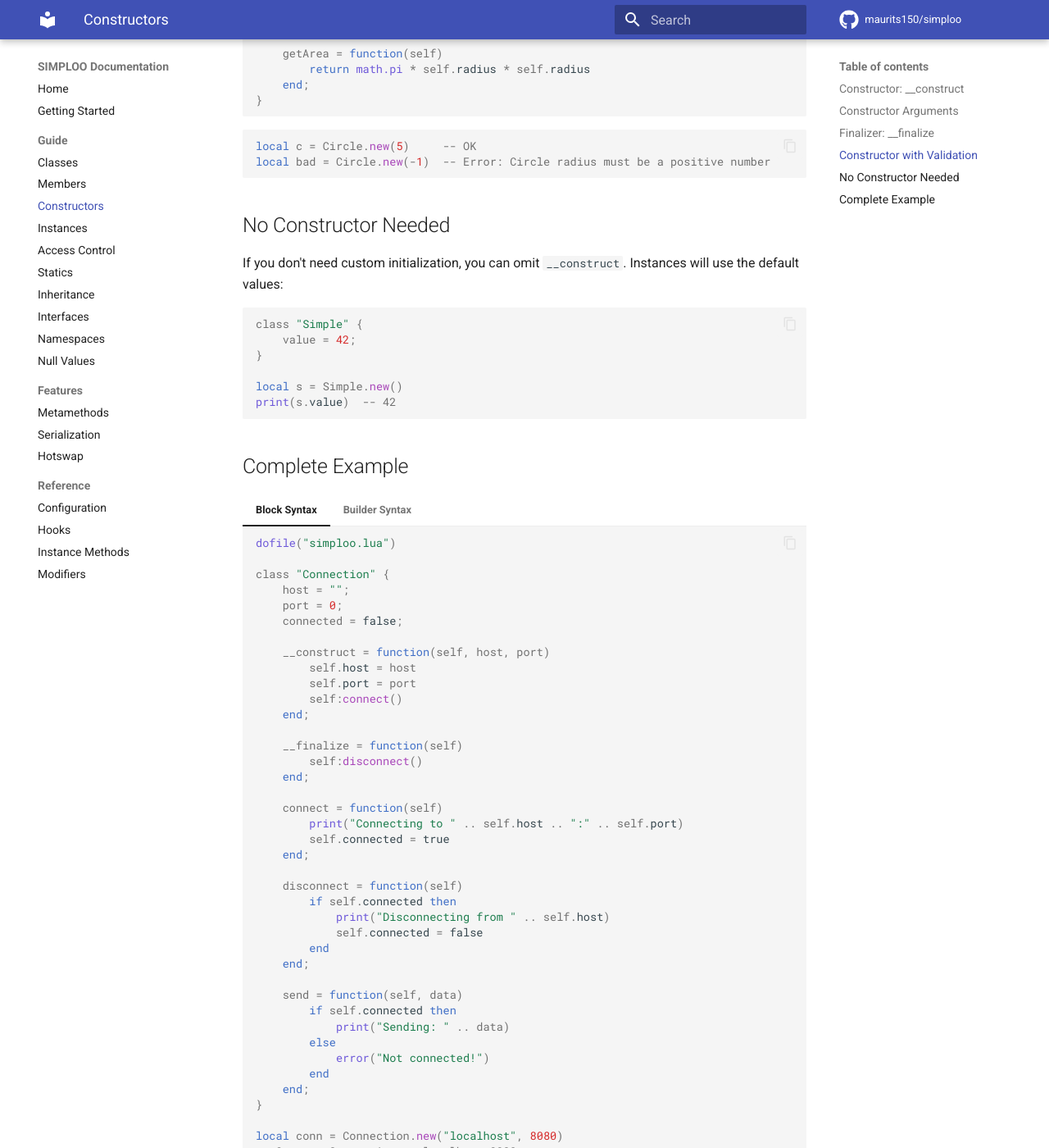
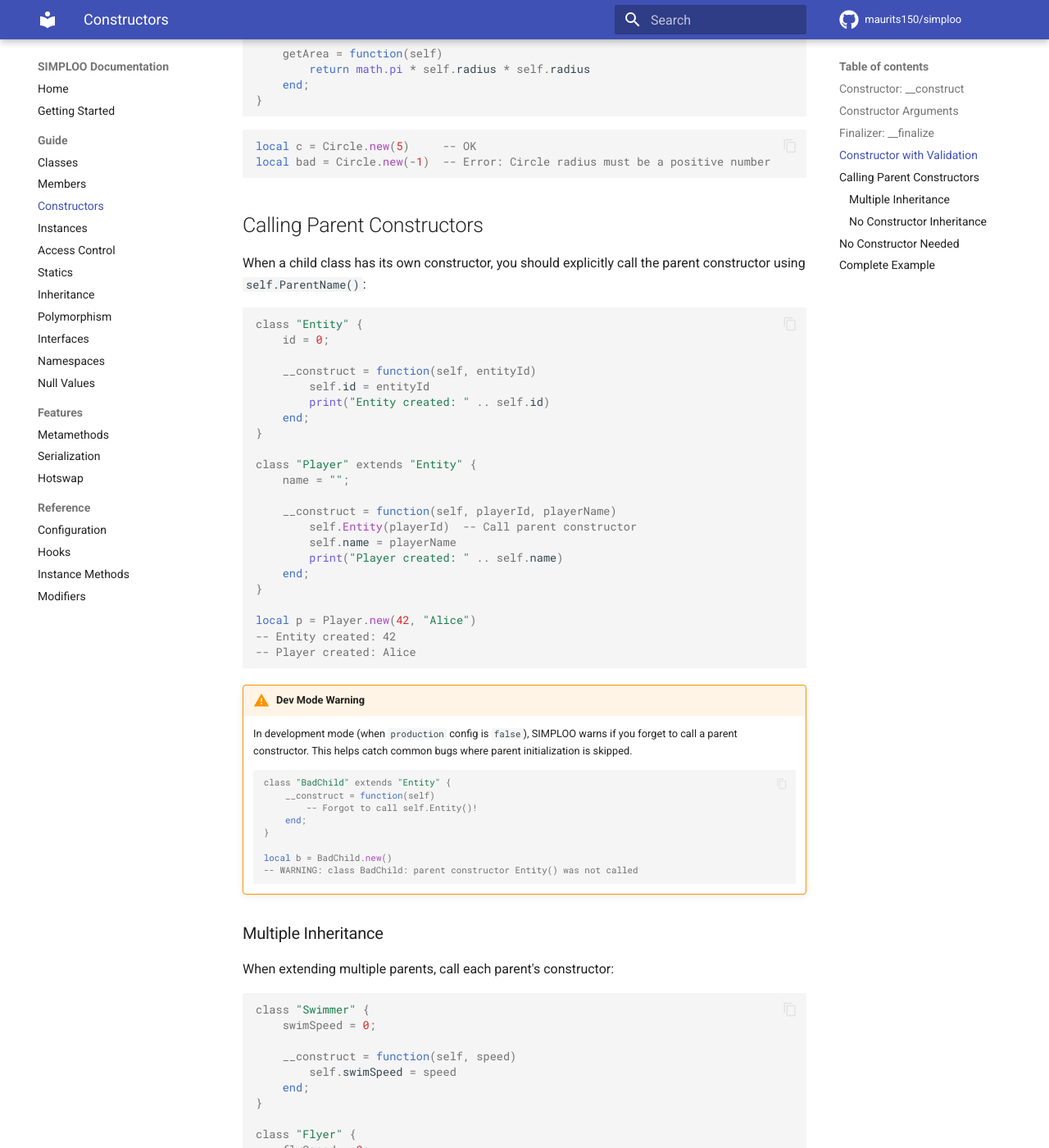
Before and after one commit to maurits150/simploo, an MkDocs documentation site: the page built from docs/guide/constructors.md, in a window 1280 px wide and 1400 px high, scrolled down 2096 px. Shown: the whole window at 82% size. Built offline with MkDocs 1.6.1 and Material for MkDocs 9.7.7, drawn with Linux system fonts in a browser that asks for light colours; comment, search, counter and statistics services are not loaded; some of the changed text lies outside the part shown.

Commit message:
Add polymorphism docs and parent constructor warnings
- Add dedicated polymorphism guide with design pattern examples
- Warn in dev mode if parent constructor not called
- Simplify __call to delegate constructor clearing to wrapper
- Add constructor warning tests and polymorphism example tests
- Update constructors docs with parent constructor section

````diff
--- a/docs/guide/constructors.md
+++ b/docs/guide/constructors.md
@@ -164,6 +164,108 @@ local c = Circle.new(5)     -- OK
 local bad = Circle.new(-1)  -- Error: Circle radius must be a positive number
 ```
 
+## Calling Parent Constructors
+
+When a child class has its own constructor, you should explicitly call the parent constructor using `self.ParentName()`:
+
+```lua
+class "Entity" {
+    id = 0;
+
+    __construct = function(self, entityId)
+        self.id = entityId
+        print("Entity created: " .. self.id)
+    end;
+}
+
+class "Player" extends "Entity" {
+    name = "";
+
+    __construct = function(self, playerId, playerName)
+        self.Entity(playerId)  -- Call parent constructor
+        self.name = playerName
+        print("Player created: " .. self.name)
+    end;
+}
+
+local p = Player.new(42, "Alice")
+-- Entity created: 42
+-- Player created: Alice
+```
+
+!!! warning "Dev Mode Warning"
+    In development mode (when `production` config is `false`), SIMPLOO warns if you forget to call a parent constructor. This helps catch common bugs where parent initialization is skipped.
+
+    ```lua
+    class "BadChild" extends "Entity" {
+        __construct = function(self)
+            -- Forgot to call self.Entity()!
+        end;
+    }
+
+    local b = BadChild.new()
+    -- WARNING: class BadChild: parent constructor Entity() was not called
+    ```
+
+### Multiple Inheritance
+
+When extending multiple parents, call each parent's constructor:
+
+```lua
+class "Swimmer" {
+    swimSpeed = 0;
+
+    __construct = function(self, speed)
+        self.swimSpeed = speed
+    end;
+}
+
+class "Flyer" {
+    flySpeed = 0;
+
+    __construct = function(self, speed)
+        self.flySpeed = speed
+    end;
+}
+
+class "Duck" extends "Swimmer, Flyer" {
+    __construct = function(self, swimSpeed, flySpeed)
+        self.Swimmer(swimSpeed)
+        self.Flyer(flySpeed)
+    end;
+}
+
+local d = Duck.new(5, 10)
+print(d.swimSpeed)  -- 5
+print(d.flySpeed)   -- 10
+```
+
+### No Constructor Inheritance
+
+If a child class defines its own constructor, the parent constructor is **not** automatically called. You must call it explicitly. If the child has no constructor, it inherits the parent's:
+
+```lua
+class "Parent" {
+    __construct = function(self)
+        print("Parent constructor")
+    end;
+}
+
+class "ChildWithConstructor" extends "Parent" {
+    __construct = function(self)
+        -- Parent constructor NOT called unless we do: self.Parent()
+        print("Child constructor")
+    end;
+}
+
+class "ChildWithoutConstructor" extends "Parent" {
+    -- No constructor - inherits Parent's constructor
+}
+
+ChildWithConstructor.new()     -- Only prints: Child constructor
+ChildWithoutConstructor.new()  -- Prints: Parent constructor
+```
+
 ## No Constructor Needed
 
 If you don't need custom initialization, you can omit `__construct`. Instances will use the default values:
--- a/mkdocs.yml
+++ b/mkdocs.yml
@@ -34,6 +34,7 @@ nav:
     - Access Control: guide/access-control.md
     - Statics: guide/statics.md
     - Inheritance: guide/inheritance.md
+    - Polymorphism: guide/polymorphism.md
     - Interfaces: guide/interfaces.md
     - Namespaces: guide/namespaces.md
     - Null Values: guide/null-values.md
````
Also changed, not shown: docs/guide/inheritance.md (+2 -72 lines), docs/guide/polymorphism.md (added, +416 -0 lines), 5 other files.
